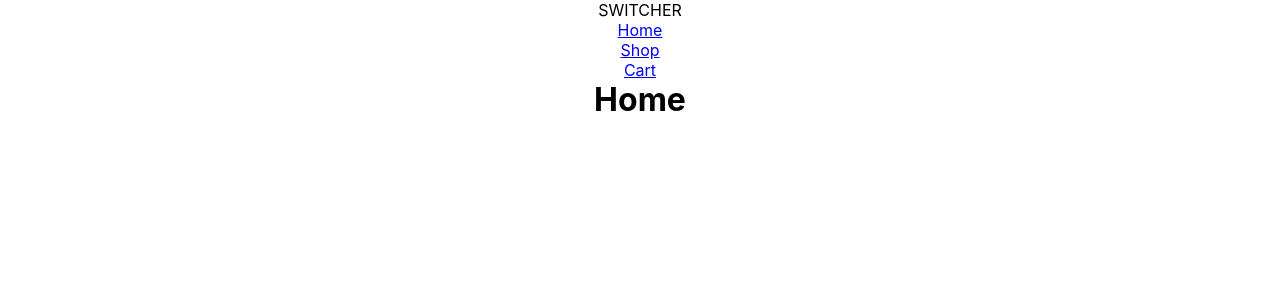
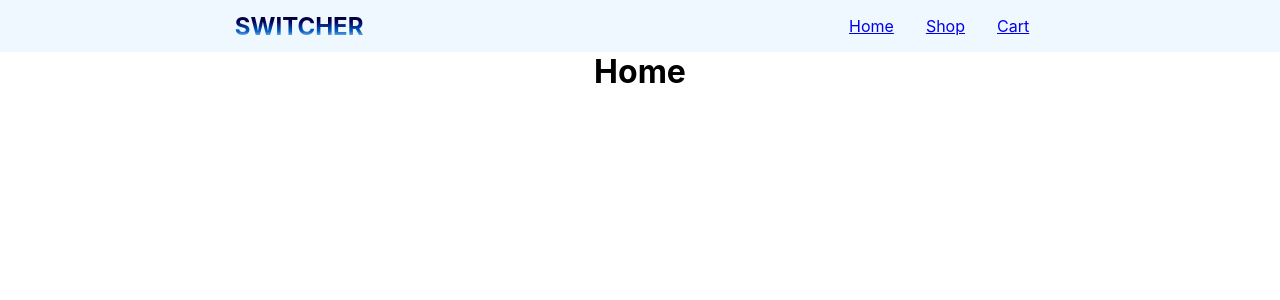
Before and after one commit to maj-rf/shopping-cart, a React (Create React App) app: page / in a window 1280 px wide. Shown: the top 300 px of the page. Built offline with nearby package versions, Linux system fonts and the light colour scheme.

Commit message:
remove App and index.css, use CSS modules

```diff
--- a/src/App.css
+++ /dev/null
@@ -1,3 +0,0 @@
-.App {
-  text-align: center;
-}
--- a/src/App.tsx
+++ b/src/App.tsx
@@ -1,4 +1,4 @@
-import './App.css';
+import './styles/global.css';
 import { Routes, Route } from 'react-router-dom';
 import { Navbar } from './components/Navbar';
 import { Home } from './pages/Home';
--- a/src/components/Navbar.tsx
+++ b/src/components/Navbar.tsx
@@ -1,18 +1,19 @@
 import { Link } from 'react-router-dom';
+import styles from '../styles/navbar.module.css';
 
 export const Navbar = () => {
   return (
     <header>
-      <nav>
-        <div>SWITCHER</div>
-        <ul>
-          <li>
+      <nav className={styles.navbar}>
+        <div className={styles.logo}>SWITCHER</div>
+        <ul className={styles.links}>
+          <li className={styles.link}>
             <Link to="/">Home</Link>
           </li>
-          <li>
+          <li className={styles.link}>
             <Link to="/shop">Shop</Link>
           </li>
-          <li>
+          <li className={styles.link}>
             <Link to="/cart">Cart</Link>
           </li>
         </ul>
--- a/src/index.tsx
+++ b/src/index.tsx
@@ -1,6 +1,6 @@
 import React from 'react';
 import ReactDOM from 'react-dom/client';
-import './index.css';
+import './styles/global.css';
 import App from './App';
 import { HashRouter as BrowserRouter } from 'react-router-dom';
 
--- a/src/index.css
+++ b/src/styles/global.css
@@ -28,3 +28,7 @@ ol,
 li {
   list-style: none;
 }
+
+.App {
+  text-align: center;
+}
--- /dev/null
+++ b/src/styles/navbar.module.css
@@ -0,0 +1,28 @@
+.navbar {
+  display: flex;
+  justify-content: space-around;
+  align-items: center;
+  background-color: aliceblue;
+}
+
+.logo {
+  font-size: 1.5rem;
+  font-weight: 700;
+  background: -webkit-linear-gradient(
+    rgb(0, 0, 0),
+    rgb(4, 0, 89),
+    rgb(4, 100, 200),
+    rgb(255, 255, 255)
+  );
+  -webkit-background-clip: text;
+  -webkit-text-fill-color: transparent;
+}
+
+.links {
+  display: flex;
+  justify-content: space-between;
+}
+
+.link {
+  padding: 1rem;
+}
```
